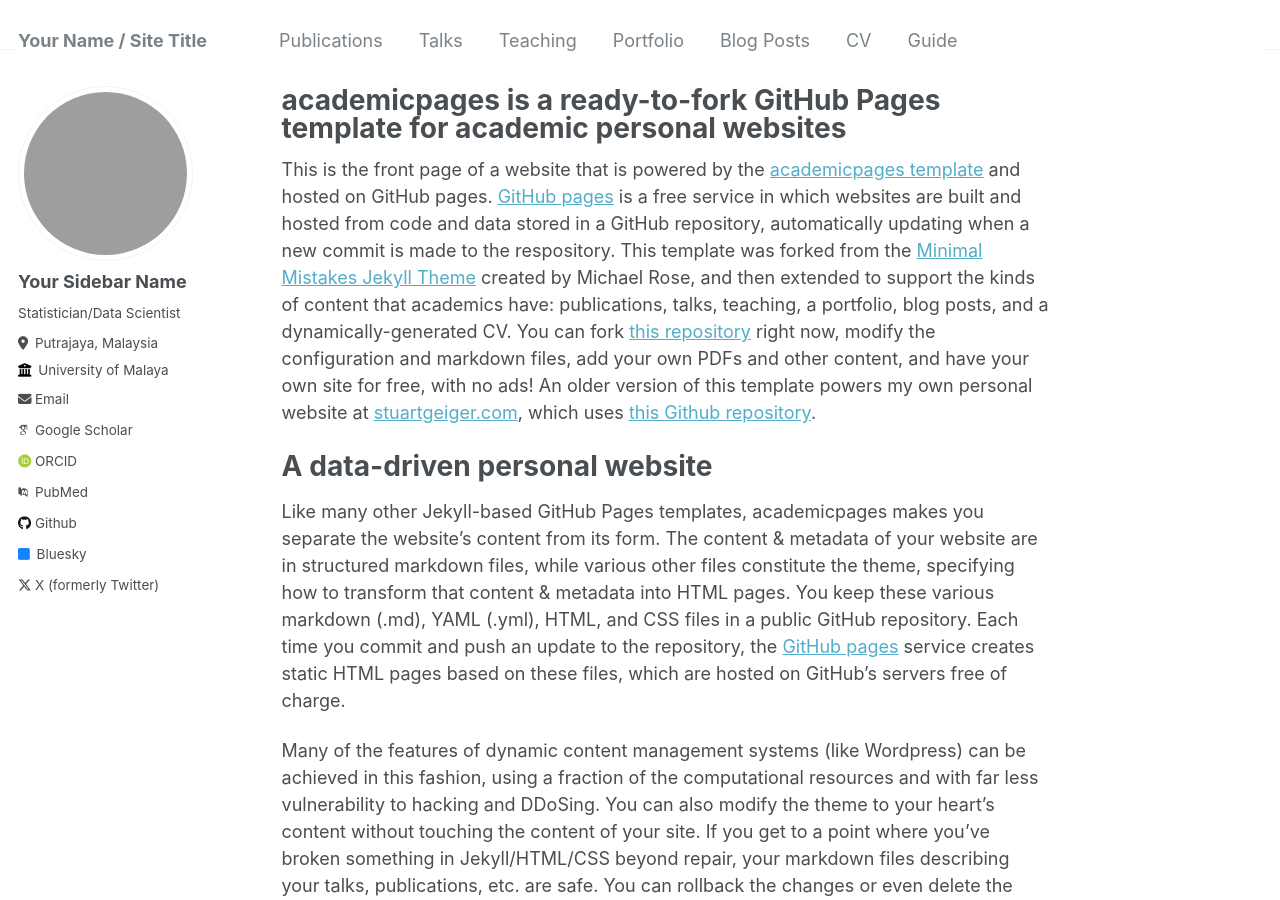
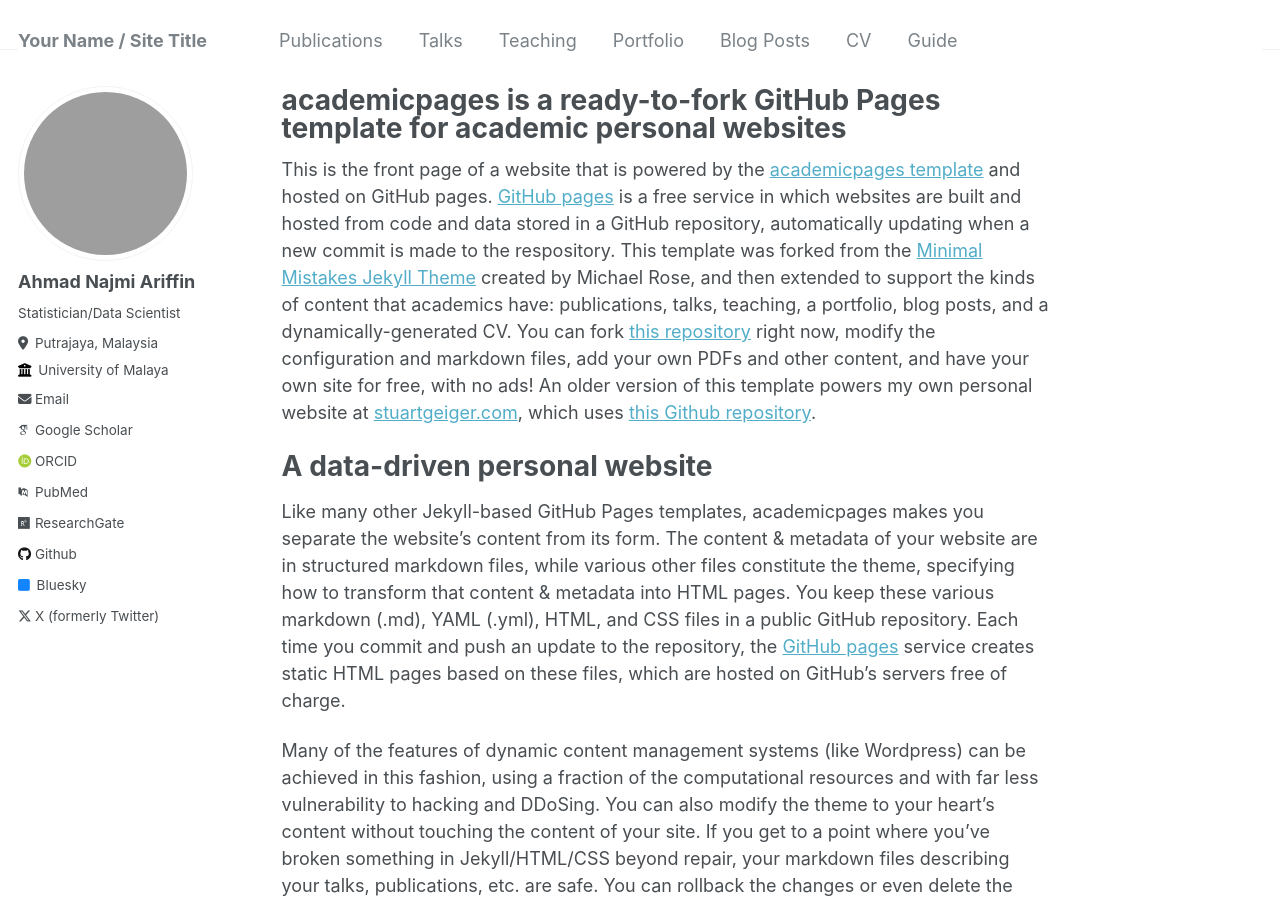
Before and after one commit to booluckgmie/anajmiariffin.github.io, a Jekyll site: the page built from _pages/about.md, in a window 1280 px wide and 900 px high. Built offline with Jekyll 4.4.1, drawn with Linux system fonts in a browser that asks for light colours; some web fonts are replaced; grey boxes are pictures that could not be loaded.

Commit message:
Update _config.yml

```diff
--- a/_config.yml
+++ b/_config.yml
@@ -22,7 +22,7 @@ repository               : "booluckgmie/anajmiariffin.github.io"
 author:
   # Biographic information
   avatar           : "https://avatars.githubusercontent.com/u/19993119?s=96&v=4"
-  name             : "Your Sidebar Name"
+  name             : "Ahmad Najmi Ariffin"
   pronouns         : "Statistician/Data Scientist"
   bio              : # "Short biography for the left-hand .sidebar"
   location         : "Putrajaya, Malaysia"
@@ -36,7 +36,7 @@ author:
   impactstory      : # URL
   orcid            : "http://orcid.org/yourorcidurl"
   pubmed           : "https://www.ncbi.nlm.nih.gov/pubmed/?term=john+snow"
-  researchgate     : # URL
+  researchgate     : "https://www.researchgate.net/profile/Ahmad-Ariffin-11"
 
   # Repositories and software development
   bitbucket        : # Username - Update with your username on the site
```
